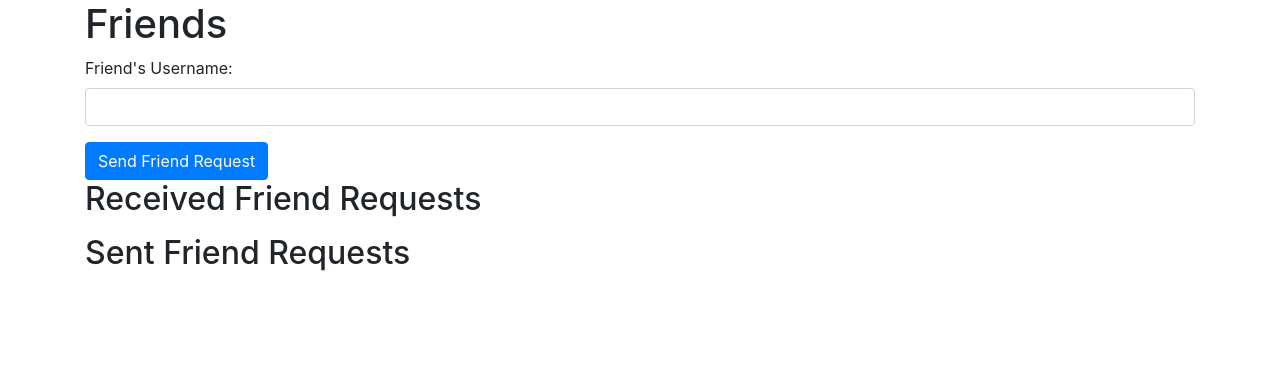
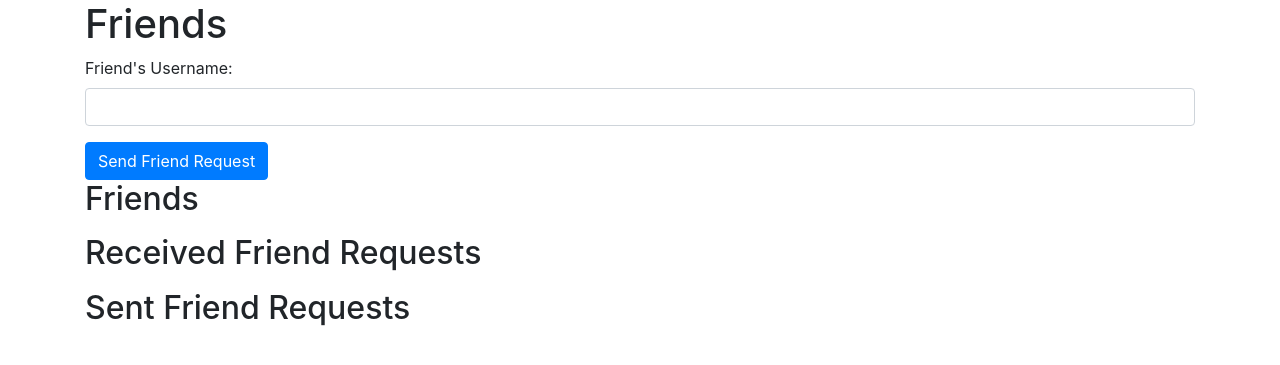
Before and after one commit to Lukecb14/LukesGamesEmporium, a Django app: page /friends/ in a window 1280 px wide. Shown: the part 56-421 px from the top of the page. Run offline with Django 5.2, Linux system fonts and the light colour scheme; the visitor is signed in with stand-in values (Sample User, id 1); data that the repository does not hold is empty; some libraries are stand-ins or nearby versions.

Commit message:
Display friend names

```diff
--- a/LukesGamesEmporium/lge/templates/friends.html
+++ b/LukesGamesEmporium/lge/templates/friends.html
@@ -18,6 +18,13 @@
     {% if userMessage %}
     <p>{{ userMessage }}</p>
     {% endif %}
+
+    <h2>Friends</h2>
+    <ul>
+        {% for friend in currrent_friends %}
+        <li>{{ friend }}</li>
+        {% endfor %}
+    </ul>
 
     <h2>Received Friend Requests</h2>
     <ul>
--- a/LukesGamesEmporium/lge/views/friends.py
+++ b/LukesGamesEmporium/lge/views/friends.py
@@ -46,8 +46,19 @@ def friendPage(request):
 
     received_requests = FriendRequest.objects.filter(receiver=request.user)
     sent_requests = FriendRequest.objects.filter(sender=request.user)
+    # Find all friends of the current user
+    all_friends = Friends.objects.filter(user=request.user) | Friends.objects.filter(friend=request.user)
+    current_friends = []
+    for friend in all_friends:
+        if friend.user == request.user:
+            friend_user = friend.friend
+        else:
+            friend_user = friend.user
+        current_friends.append(friend_user)
+
 
     context = {
+        "currrent_friends": current_friends,
         "userMessage": userMessage,
         "received_requests": received_requests,
         "sent_requests": sent_requests,
```
